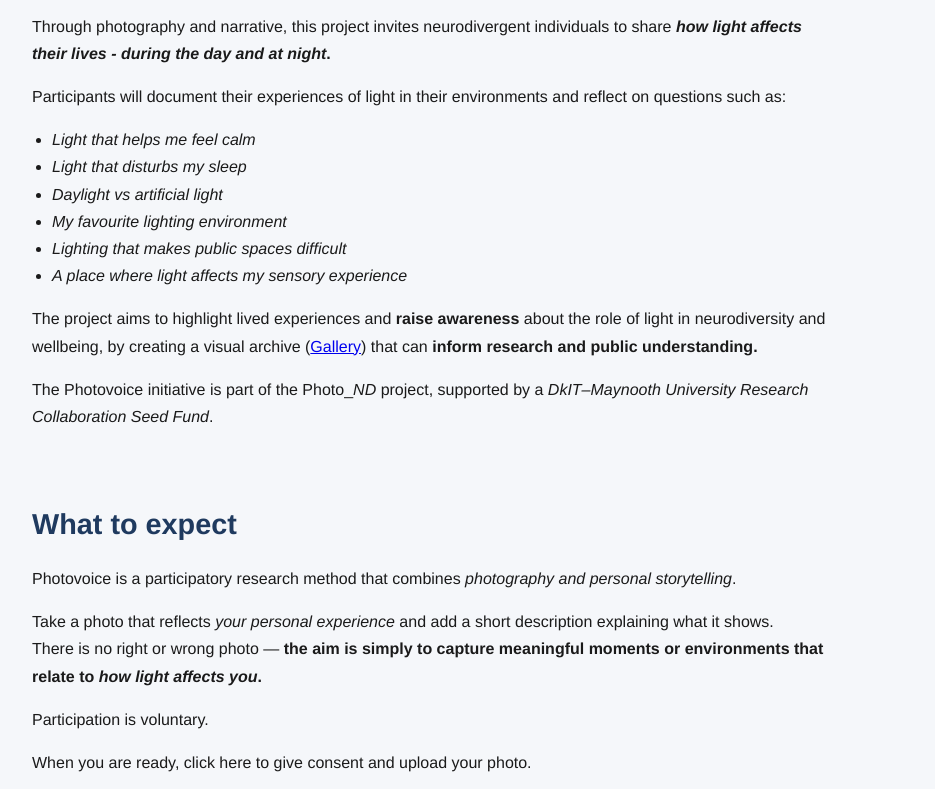
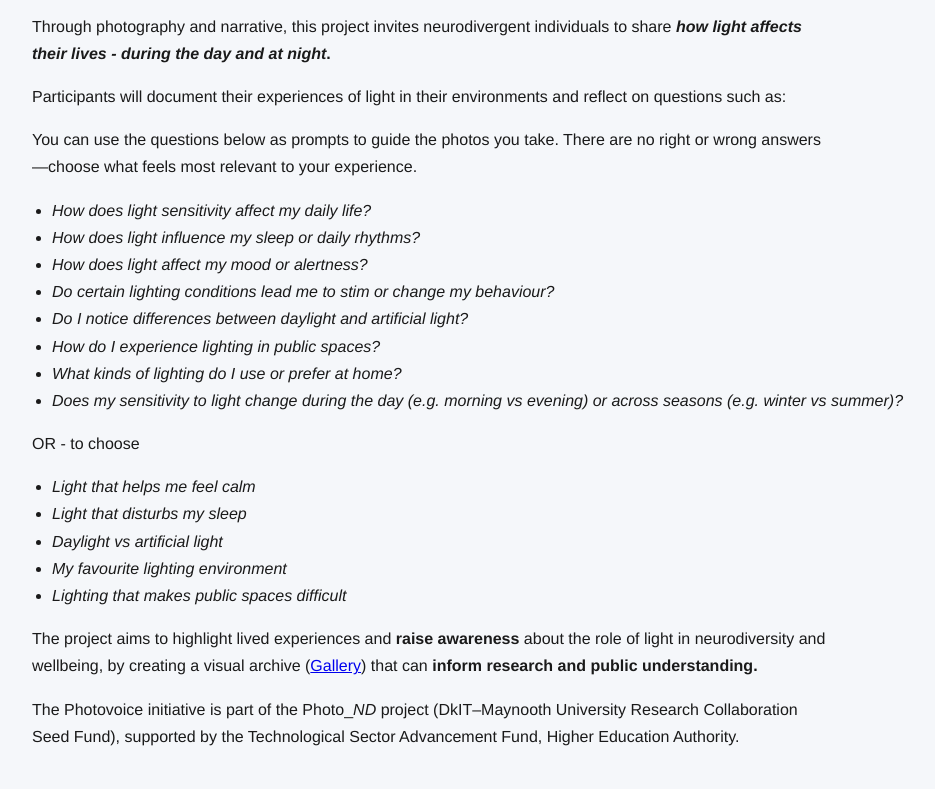
Before and after one commit to giugag/Photo_ND, a plain HTML site: page index.html in a window 1280 px wide. Shown: the part 842-1631 px from the top of the page, without its empty margins (78-1013 px from the left). Drawn offline with Linux system fonts and the light colour scheme.

Commit message:
Update index.html

```diff
--- a/index.html
+++ b/index.html
@@ -256,16 +256,28 @@
       <p>Light plays an important role in regulating sleep, circadian rhythms, mood, alertness, and overall wellbeing.<br>Many neurodivergent individuals report heightened sensitivity to light, <strong>yet these lived experiences are rarely documented.</strong><p>
       <p>Through photography and narrative, this project invites neurodivergent individuals to share <strong><i>how light affects their lives - during the day and at night</i>.</strong><p>
       <p>Participants will document their experiences of light in their environments and reflect on questions such as:<p>
+      <p>You can use the questions below as prompts to guide the photos you take. There are no right or wrong answers—choose what feels most relevant to your experience.</p>
+       <ul>
+            <li><i>How does light sensitivity affect my daily life?</i></li>
+            <li><i>How does light influence my sleep or daily rhythms?</i></li>
+            <li><i>How does light affect my mood or alertness?</i></li>
+            <li><i>Do certain lighting conditions lead me to stim or change my behaviour?</i></li>
+            <li><i>Do I notice differences between daylight and artificial light?</i></li>
+            <li><i>How do I experience lighting in public spaces?</i></li>
+            <li><i>What kinds of lighting do I use or prefer at home?</i></li>
+            <li><i>Does my sensitivity to light change during the day (e.g. morning vs evening) or across seasons (e.g. winter vs summer)?</i></li>
+        </ul>
+<p>OR - to choose</p>
+
         <ul>
             <li><i>Light that helps me feel calm</i></li>
             <li><i>Light that disturbs my sleep</i></li>
             <li><i>Daylight vs artificial light</i></li>
             <li><i>My favourite lighting environment</i></li>
             <li><i>Lighting that makes public spaces difficult</i></li>
-            <li><i>A place where light affects my sensory experience</i></li>
         </ul>
       <p>The project aims to highlight lived experiences and <strong>raise awareness</strong> about the role of light in neurodiversity and wellbeing, by creating a visual archive (<a href="gallery.html">Gallery</a>) that can <strong>inform research and public understanding.</strong><p>
-      <p>The Photovoice initiative is part of the Photo_<i>ND</i> project, supported by a <i>DkIT–Maynooth University Research Collaboration Seed Fund</i>.</p>
+      <p>The Photovoice initiative is part of the Photo_<i>ND</i> project (DkIT–Maynooth University Research Collaboration Seed Fund), supported by the Technological Sector Advancement Fund, Higher Education Authority.</p>
     </section>
 
     <section id="what to expect">
@@ -326,8 +338,8 @@
 <div class="timeline">
 
   <div class="timeline-item">
-    <div class="date">16 May 2026 - UNESCO International Day of Light</div><br>
-    <div class="title">Official launch</div>
+    <div class="date">xx xx 2026</div><br>
+    <div class="title">Launch</div>
   </div>
 
   <div class="timeline-item">
```
